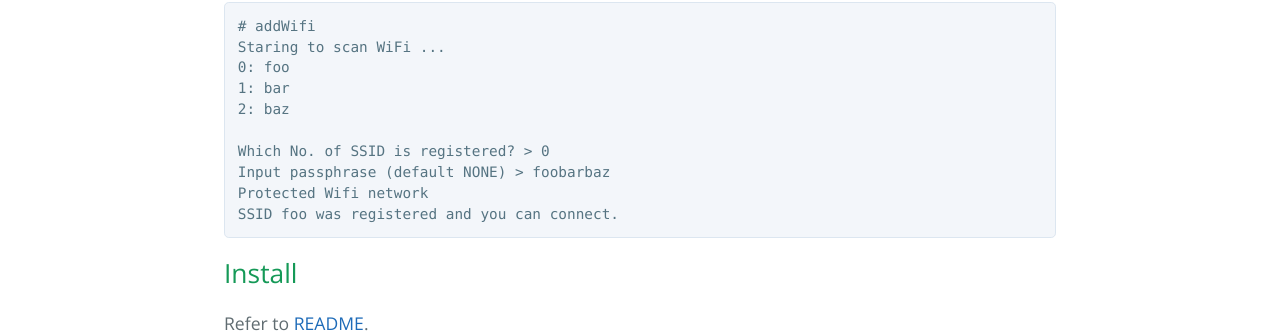
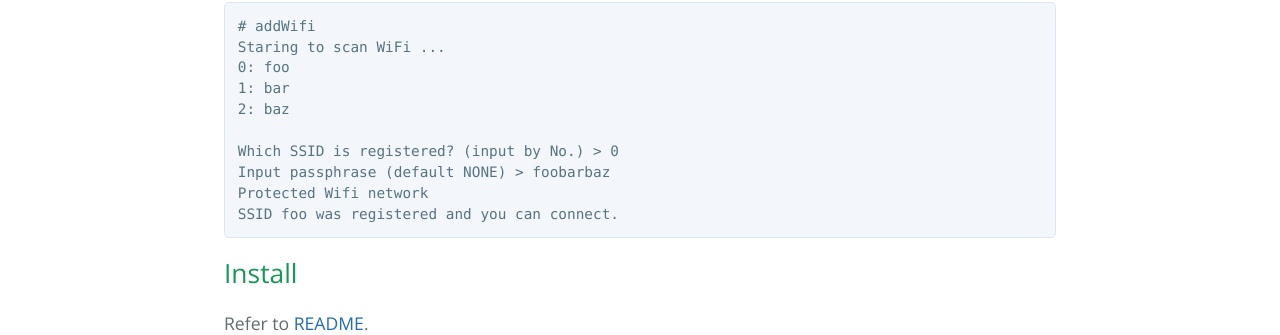
Before and after one commit to kkatsuyuki/wifi-entries-setup, a Jekyll site: the page built from docs/index.html, in a window 1280 px wide. Shown: the part 1087-1422 px from the top of the page. Built offline with Jekyll 4.4.1, drawn with Linux system fonts in a browser that asks for light colours.

Commit message:
modified the prompt message. add (input by No.)

```diff
--- a/docs/index.html
+++ b/docs/index.html
@@ -52,7 +52,7 @@ Staring to scan WiFi ...
 1: bar
 2: baz
 
-Which No. of SSID is registered? &gt; 0
+Which SSID is registered? (input by No.) &gt; 0
 Input passphrase (default NONE) &gt; foobarbaz
 Protected Wifi network
 SSID foo was registered and you can connect.
--- a/docs/org/index.org
+++ b/docs/org/index.org
@@ -36,7 +36,7 @@ layout: default
   1: bar
   2: baz
 
-  Which No. of SSID is registered? > 0
+  Which SSID is registered? (input by No.) > 0
   Input passphrase (default NONE) > foobarbaz
   Protected Wifi network
   SSID foo was registered and you can connect.
```
Also changed, not shown: README.md, 1 other file.
